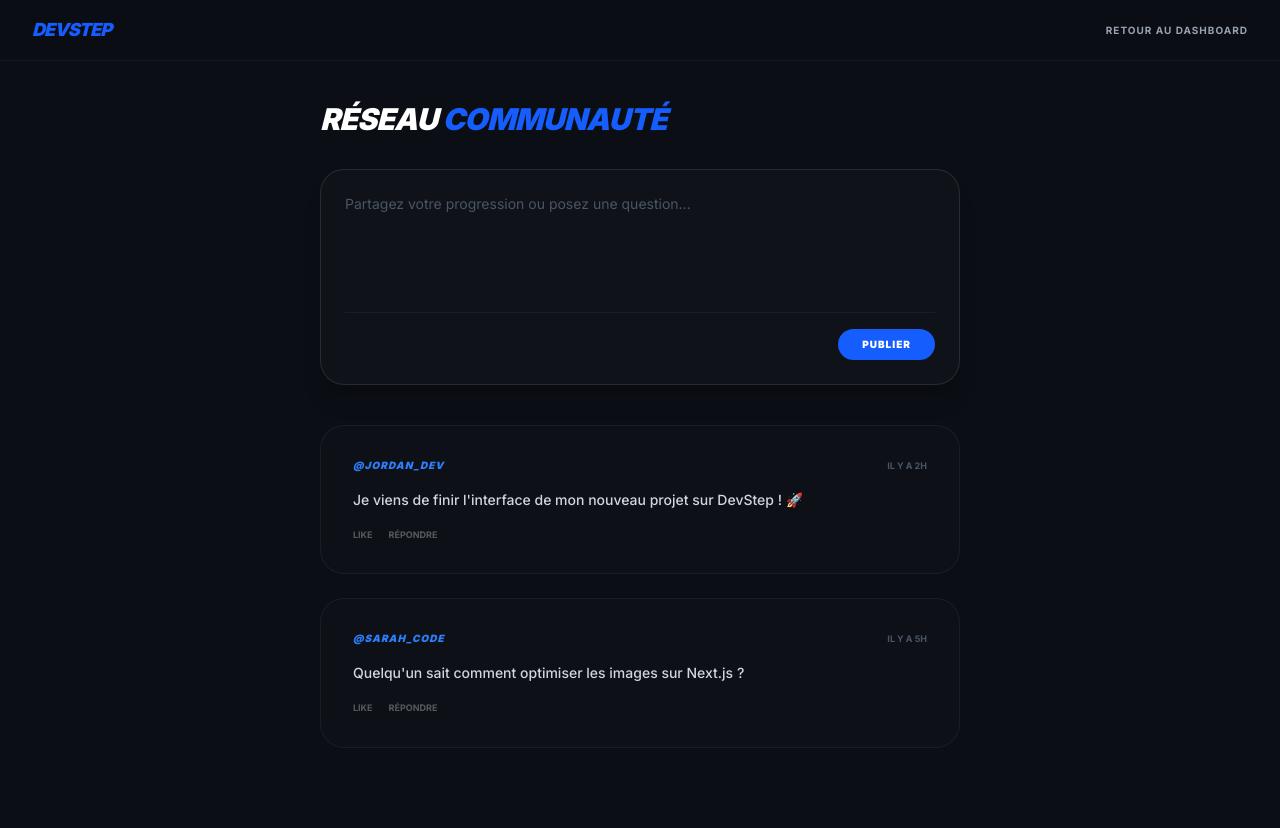
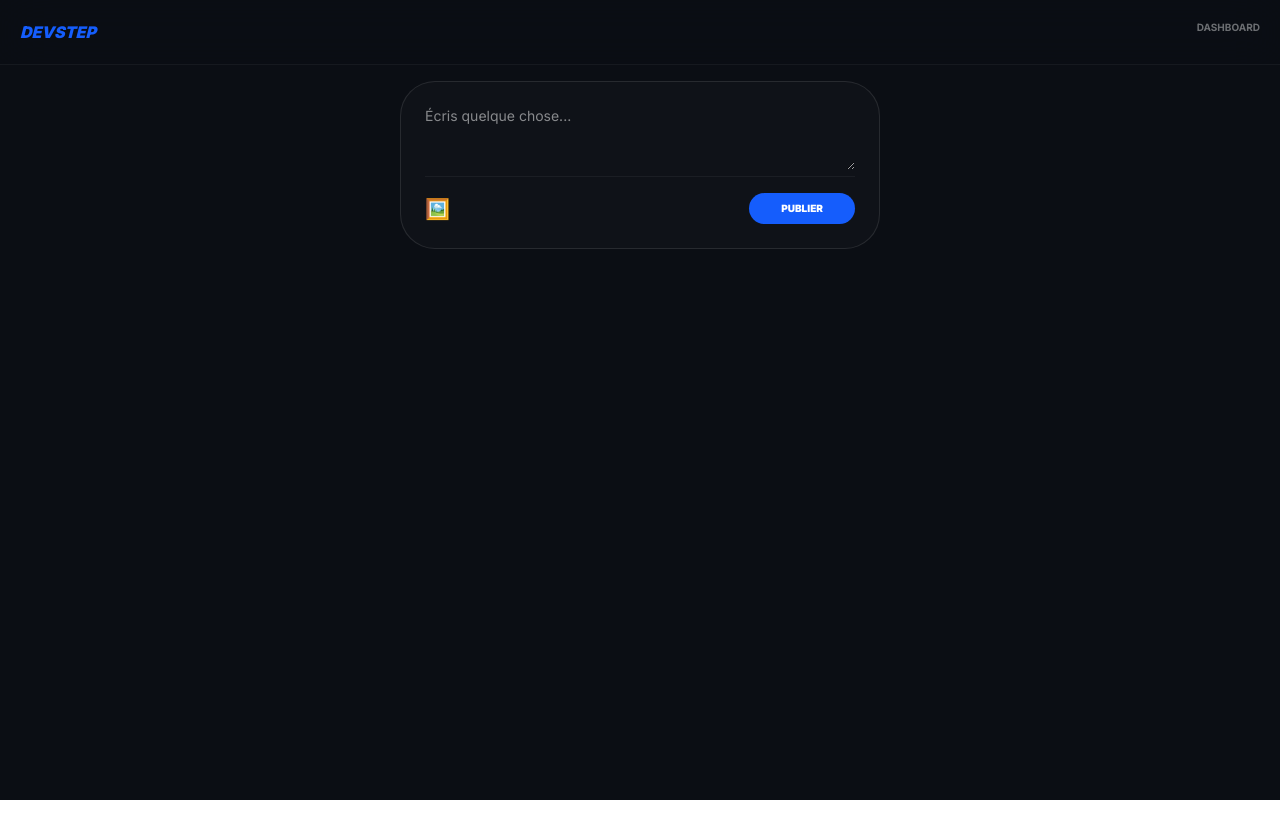
Before and after one commit to davidbyadunia04-stack/DevStep, a Next.js app: page /feed in a window 1280 px wide. After the commit the page ends 800 px from the top, so only its background shows below. Built offline with nearby package versions, Linux system fonts and the light colour scheme.

Commit message:
Correction totale feed et insta style

```diff
--- a/app/feed/page.tsx
+++ b/app/feed/page.tsx
@@ -1,91 +1,107 @@
 "use client"
-import { useState } from 'react'
+import { useState, useRef } from 'react'
 import Link from 'next/link'
-import Image from 'next/image'
+import { motion, AnimatePresence } from 'framer-motion'
 
 export default function FeedPage() {
   const [postText, setPostText] = useState("")
-
-  // Simulation de posts (On pourra connecter une base de données après)
-  const [posts, setPosts] = useState([
-    {
-      id: 1,
-      user: "Jordan_Dev",
-      content: "Je viens de finir l'interface de mon nouveau projet sur DevStep ! 🚀",
-      time: "Il y a 2h"
-    },
-    {
-      id: 2,
-      user: "Sarah_Code",
-      content: "Quelqu'un sait comment optimiser les images sur Next.js ?",
-      time: "Il y a 5h"
-    }
-  ])
+  const [selectedFile, setSelectedFile] = useState<string | null>(null)
+  const fileInputRef = useRef<HTMLInputElement>(null)
+  const [posts, setPosts] = useState<any[]>([])
 
   const handlePost = () => {
-    if (!postText.trim()) return
+    if (!postText && !selectedFile) return
     const newPost = {
       id: Date.now(),
-      user: "Moi", // Ici on mettra le vrai nom plus tard
+      user: "Dev_Master",
       content: postText,
-      time: "À l'instant"
+      media: selectedFile, // TypeScript acceptera grâce au type any[] du state
+      likes: 0
     }
     setPosts([newPost, ...posts])
-    setPostText("")
+    setPostText(""); setSelectedFile(null)
   }
 
   return (
-    <div className="min-h-screen bg-[#0b0e14] text-white font-sans">
-      {/* NAVBAR */}
-      <nav className="w-full py-4 px-8 flex justify-between items-center border-b border-white/5 bg-[#0b0e14]/80 backdrop-blur-md sticky top-0 z-50">
-        <Link href="/" className="flex items-center gap-2">
-          <span className="text-lg font-black italic text-blue-600 uppercase tracking-tighter">DEVSTEP</span>
-        </Link>
-        <Link href="/dashboard" className="text-[10px] font-bold uppercase tracking-widest text-gray-400 hover:text-white transition-all">
-          Retour au Dashboard
-        </Link>
+    <div className="min-h-screen bg-[#0b0e14] text-white">
+      <nav className="p-5 border-b border-white/5 sticky top-0 bg-[#0b0e14]/80 backdrop-blur-xl z-50 flex justify-between">
+        <Link href="/" className="font-black italic text-blue-600">DEVSTEP</Link>
+        <Link href="/dashboard" className="text-[10px] font-bold opacity-40">DASHBOARD</Link>
       </nav>
 
-      <main className="max-w-2xl mx-auto pt-10 px-4 pb-20">
-        <h1 className="text-3xl font-black italic mb-8 tracking-tight">RÉSEAU <span className="text-blue-600">COMMUNAUTÉ</span></h1>
-
-        {/* ZONE DE PUBLICATION */}
-        <div className="bg-white/[0.02] border border-white/10 rounded-3xl p-6 mb-10 shadow-xl">
+      <main className="max-w-lg mx-auto p-4">
+        {/* PUBLIER */}
+        <div className="bg-white/[0.02] border border-white/10 rounded-[35px] p-6 mb-10">
           <textarea
             value={postText}
             onChange={(e) => setPostText(e.target.value)}
-            placeholder="Partagez votre progression ou posez une question..."
-            className="w-full bg-transparent border-none outline-none text-sm resize-none h-24 placeholder:text-gray-600"
+            placeholder="Écris quelque chose..."
+            className="w-full bg-transparent border-none outline-none h-16 text-sm"
           />
-          <div className="flex justify-end mt-4 border-t border-white/5 pt-4">
-            <button
-              onClick={handlePost}
-              className="bg-blue-600 hover:bg-blue-700 px-6 py-2 rounded-full text-[10px] font-black uppercase tracking-widest transition-all"
-            >
-              Publier
-            </button>
+          {selectedFile && <img src={selectedFile} className="w-full h-64 object-cover rounded-2xl mb-4" />}
+          <div className="flex justify-between items-center border-t border-white/5 pt-4">
+            <button onClick={() => fileInputRef.current?.click()} className="text-xl">🖼️</button>
+            <input type="file" hidden ref={fileInputRef} onChange={(e) => setSelectedFile(e.target.files?.[0] ? URL.createObjectURL(e.target.files[0]) : null)} />
+            <button onClick={handlePost} className="bg-blue-600 px-8 py-2 rounded-full text-[10px] font-black uppercase">Publier</button>
           </div>
         </div>
 
-        {/* LISTE DES POSTS */}
-        <div className="space-y-6">
-          {posts.map((post) => (
-            <div key={post.id} className="bg-white/[0.01] border border-white/5 rounded-3xl p-8 hover:border-blue-500/30 transition-all group">
-              <div className="flex justify-between items-center mb-4">
-                <span className="text-blue-500 font-black text-[10px] uppercase tracking-widest italic">@{post.user}</span>
-                <span className="text-gray-600 text-[9px] uppercase font-bold">{post.time}</span>
-              </div>
-              <p className="text-gray-300 text-sm leading-relaxed mb-4 font-medium">
-                {post.content}
-              </p>
-              <div className="flex gap-4 opacity-30 group-hover:opacity-100 transition-all">
-                <button className="text-[9px] font-bold uppercase hover:text-blue-500">Like</button>
-                <button className="text-[9px] font-bold uppercase hover:text-blue-500">Répondre</button>
-              </div>
-            </div>
+        {/* FEED */}
+        <div className="space-y-12">
+          {posts.map(post => (
+            <PostCard key={post.id} post={post} />
           ))}
         </div>
       </main>
     </div>
   )
 }
+
+// COMPOSANT POST AVEC DOUBLE-CLIC LIKE
+function PostCard({ post }: { post: any }) {
+  const [liked, setLiked] = useState(false)
+  const [showBigHeart, setShowBigHeart] = useState(false)
+
+  const handleDoubleClick = () => {
+    setLiked(true)
+    setShowBigHeart(true)
+    setTimeout(() => setShowBigHeart(false), 800)
+  }
+
+  return (
+    <div className="group">
+      <div className="flex items-center gap-3 mb-4">
+        <div className="w-8 h-8 rounded-full bg-blue-600" />
+        <span className="font-black italic text-xs uppercase">@{post.user}</span>
+      </div>
+
+      <p className="text-sm text-gray-300 mb-4">{post.content}</p>
+
+      {post.media && (
+        <div className="relative rounded-[30px] overflow-hidden border border-white/5 bg-black" onDoubleClick={handleDoubleClick}>
+          <img src={post.media} className="w-full object-cover" />
+
+          {/* CŒUR ANIMÉ AU MILIEU (COMME INSTA) */}
+          <AnimatePresence>
+            {showBigHeart && (
+              <motion.div
+                initial={{ scale: 0, opacity: 0 }}
+                animate={{ scale: 1.2, opacity: 1 }}
+                exit={{ scale: 2, opacity: 0 }}
+                className="absolute inset-0 flex items-center justify-center text-6xl shadow-inner pointer-events-none"
+              >
+                ❤️
+              </motion.div>
+            )}
+          </AnimatePresence>
+        </div>
+      )}
+
+      <div className="mt-4 flex gap-4">
+        <button onClick={() => setLiked(!liked)} className="text-xl">
+          {liked ? "❤️" : "🤍"}
+        </button>
+      </div>
+    </div>
+  )
+}
--- a/package.json
+++ b/package.json
@@ -13,6 +13,7 @@
     "@supabase/ssr": "^0.8.0",
     "@supabase/supabase-js": "^2.90.1",
     "canvas-confetti": "^1.9.4",
+    "framer-motion": "^12.29.0",
     "next": "16.1.1",
     "react": "19.2.3",
     "react-dom": "19.2.3"
```
Also changed, not shown: 1 other file (tests, documents, lock files or other folders).
